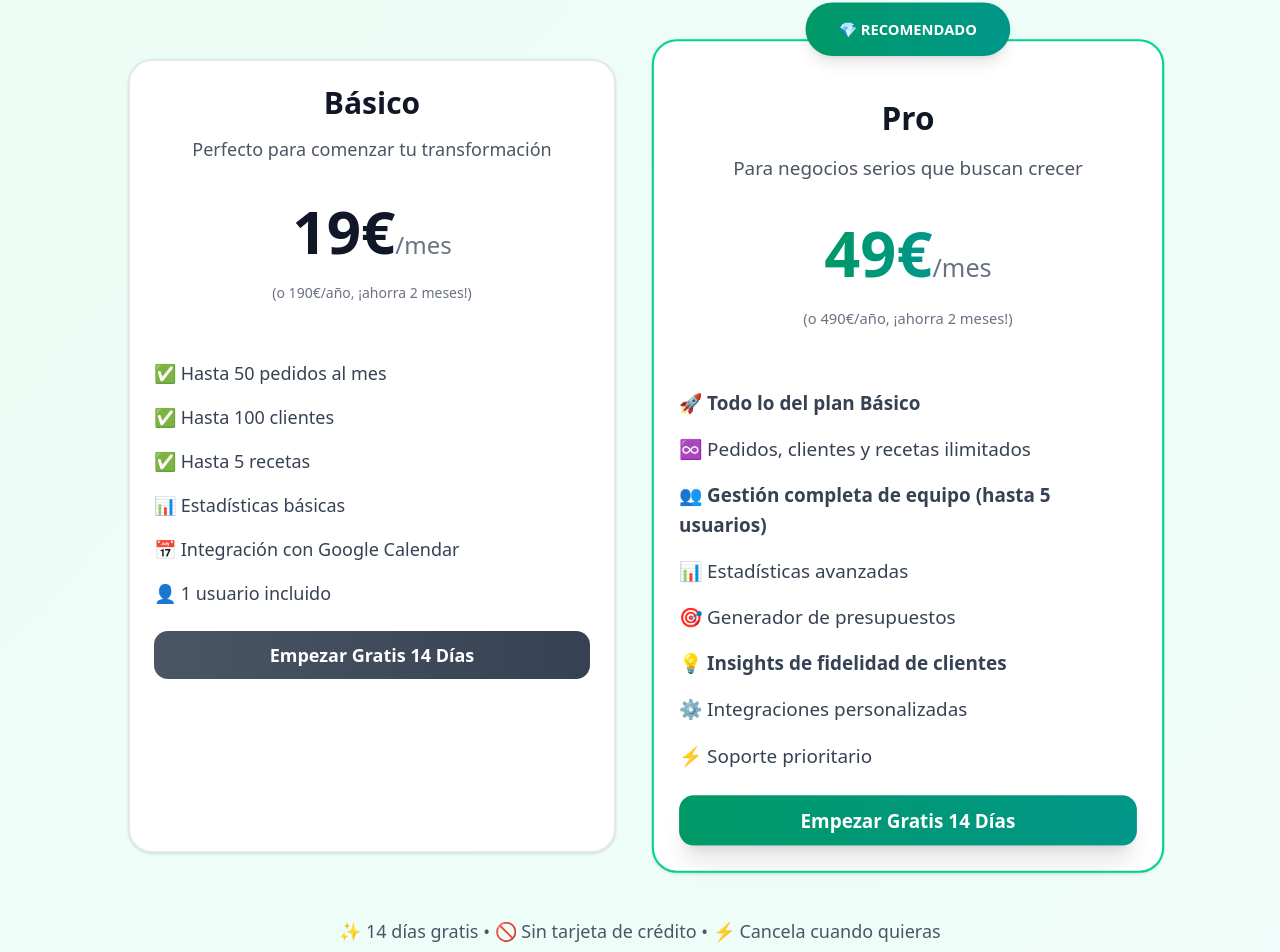
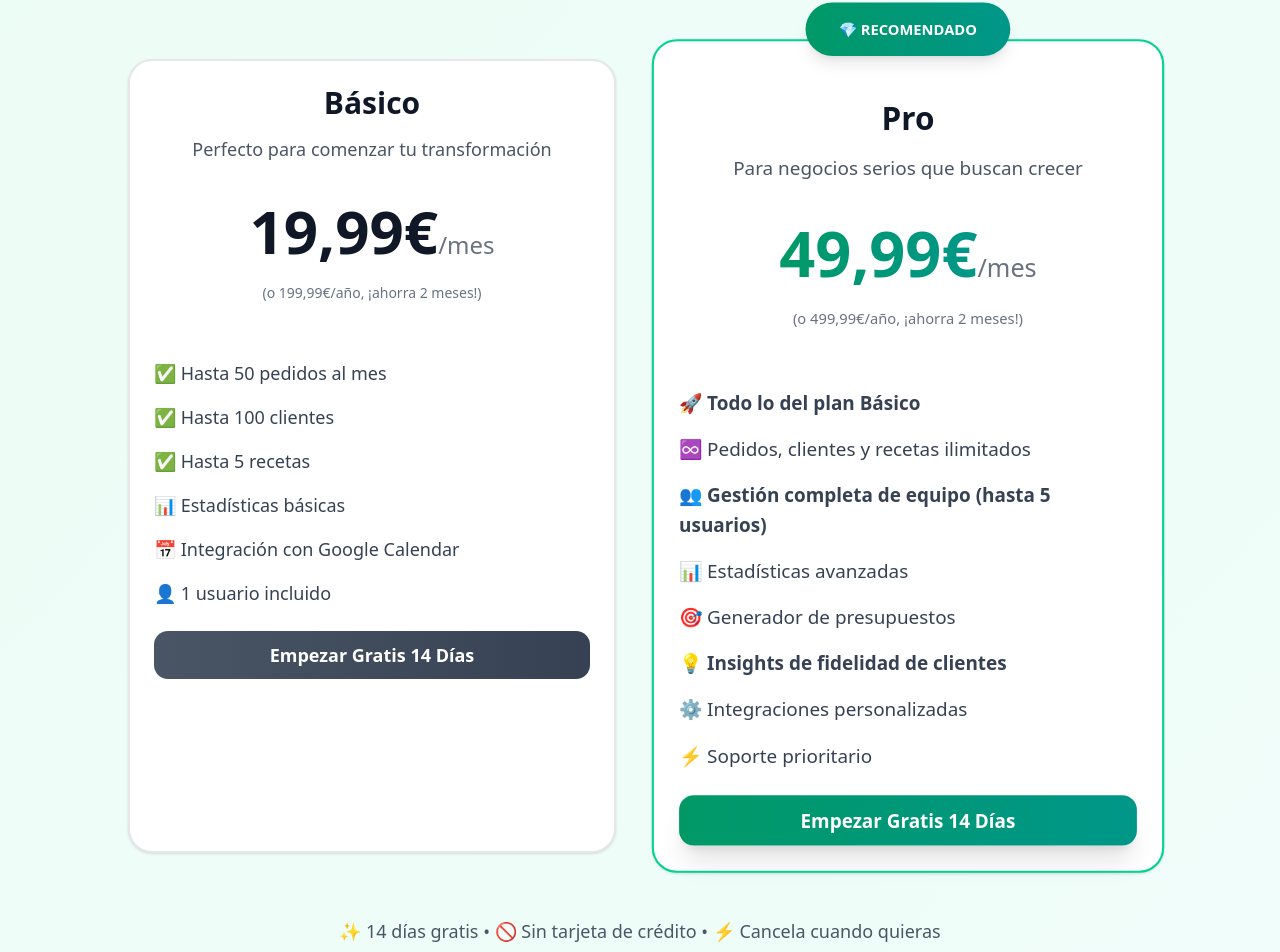
Before and after one commit to sebasblancogonz/cakely-landing, a Next.js app: page / in a window 1280 px wide. Shown: the part 5228-6180 px from the top of the page. Built offline with nearby package versions, Linux system fonts and the light colour scheme; no server answers.

Commit message:
fix prices

```diff
--- a/src/app/page.tsx
+++ b/src/app/page.tsx
@@ -406,12 +406,12 @@ export default function Index() {
                   </CardDescription>
                   <div className="mt-8">
                     <span className="text-6xl font-black text-gray-900">
-                      19€
+                      19,99€
                     </span>
                     <span className="text-2xl text-gray-500">/mes</span>
                   </div>
                   <p className="text-sm text-gray-500 mt-4 font-medium">
-                    (o 190€/año, ¡ahorra 2 meses!)
+                    (o 199,99€/año, ¡ahorra 2 meses!)
                   </p>
                 </CardHeader>
                 <CardContent className="space-y-4">
@@ -455,12 +455,12 @@ export default function Index() {
                   </CardDescription>
                   <div className="mt-8">
                     <span className="text-6xl font-black bg-gradient-to-r from-emerald-600 to-teal-600 bg-clip-text text-transparent">
-                      49€
+                      49,99€
                     </span>
                     <span className="text-2xl text-gray-500">/mes</span>
                   </div>
                   <p className="text-sm text-gray-500 mt-4 font-medium">
-                    (o 490€/año, ¡ahorra 2 meses!)
+                    (o 499,99€/año, ¡ahorra 2 meses!)
                   </p>
                 </CardHeader>
                 <CardContent className="space-y-4">
```
